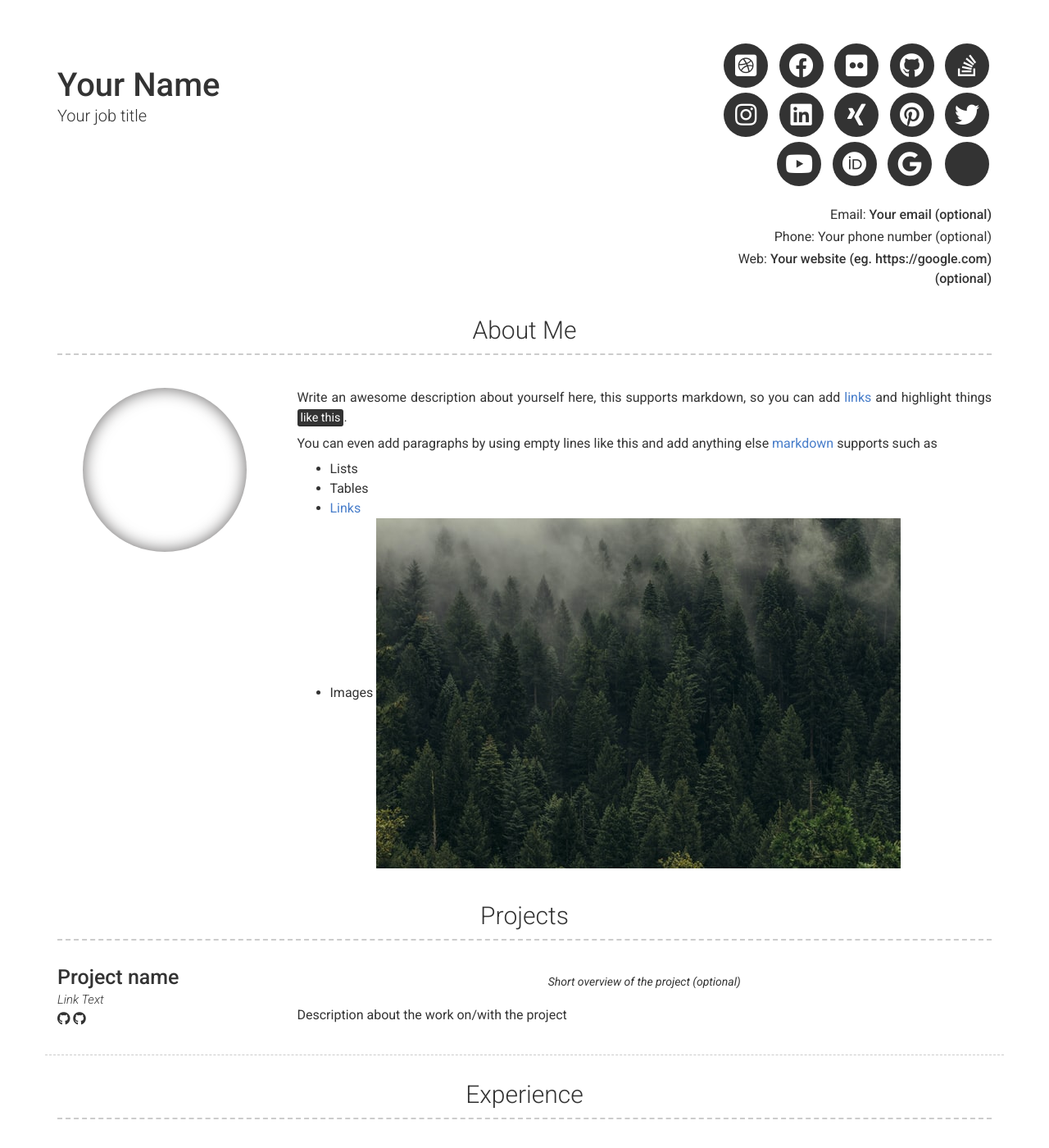
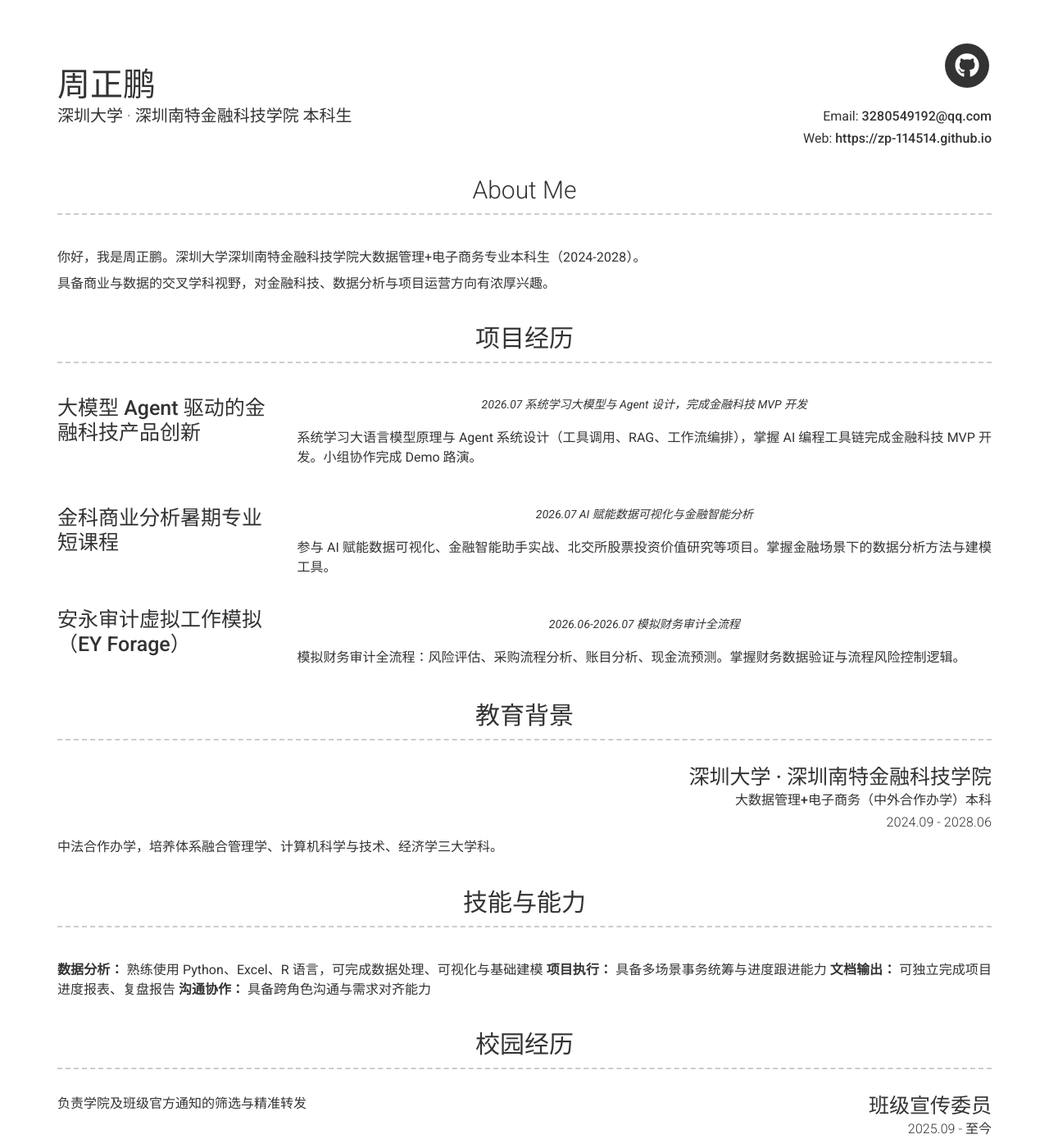
Before and after one commit to zp-114514/zp-114514.github.io, a Jekyll site: the page built from index.md, in a window 1280 px wide and 1400 px high. Shown: the whole window at 82% size. Built offline with Jekyll 4.4.1, drawn with Linux system fonts in a browser that asks for light colours; nearby versions of some CDN libraries; some of the changed text lies outside the part shown.

Commit message:
content: 更新个人信息和项目内容

```diff
--- a/_config.yml
+++ b/_config.yml
@@ -1,140 +1,77 @@
 # Site
-repository: Git repository where your resume will be hosted, only required if you are hosting on GitHub (eg. sproogen/modern-resume-theme)
-# favicon: Directory of your favicon (eg. images/favicon.ico)(optional)
-
-# Content configuration version
+repository: zp-114514/zp-114514.github.io
 version: 2
 
 # Personal info
-name: Your Name
-title: Your job title
-email: Your email (optional)
-# email_title: Email (Email title override)
-phone: Your phone number (optional)
-# phone_title: Phone (Phone title override)
-website: Your website (eg. https://google.com)(optional)
-# website_title: Web (Website title override)
-
-# Dark Mode (true/false/never)
+name: 周正鹏
+title: 深圳大学 · 深圳南特金融科技学院 本科生
+email: 3280549192@qq.com
+website: https://zp-114514.github.io
 darkmode: false
 
 # Social links
-twitter_username: jekyllrb
-github_username:  jekyll
-stackoverflow_username: "00000001"
-dribbble_username: jekyll
-facebook_username: jekyll
-flickr_username: jekyll
-instagram_username: jekyll
-linkedin_username: jekyll
-xing_username: jekyll
-pinterest_username: jekyll
-youtube_username: jekyll
-orcid_username: 0000-0000-0000-0000
-googlescholar_username: D847cGsAAAAJ
-
-# Additional icon links
-additional_links:
-- title: Link name
-  icon: Font Awesome brand icon name (eg. fab fa-twitter) (https://fontawesome.com/icons?d=gallery&s=brands&m=free)
-  url: Link url (eg. https://google.com)
-# - title: another link
-#   icon: font awesome brand icon name (eg. fab fa-twitter) (https://fontawesome.com/icons?d=gallery&s=brands&m=free)
-#   url: Link url (eg. https://google.com)
-
-# Google Analytics and Tag Manager
-# Using more than one of these may cause issues with reporting
-# gtm: "GTM-0000000"
-# gtag: "UA-00000000-0"
-# google_analytics: "UA-00000000-0"
+github_username: ZP-114514
 
 # About Section
-# about_title: About Me (Use this to override about section title)
-about_profile_image: Directory of profile image (eg. images/profile.jpg)
-about_content: | # this will include new lines to allow paragraphs
-  Write an awesome description about yourself here, this supports markdown, so you can add [links](http://foobar.com) and highlight things <mark>like this</mark>.
+about_content: |
+  你好，我是周正鹏。深圳大学深圳南特金融科技学院大数据管理+电子商务专业本科生（2024-2028）。
 
-  You can even add paragraphs by using empty lines like this and add anything else [markdown](https://www.markdownguide.org/getting-started#what-is-markdown) supports such as
-    - Lists
-    - Tables
-    - <a href="google.com">Links</a>
-    - Images ![alt text](/images/landscape-trees.jpg "Trees")
+  具备商业与数据的交叉学科视野，对金融科技、数据分析与项目运营方向有浓厚兴趣。
 
 content:
-  - title: Projects # Title for the section
-    layout: list # Type of content section (list/text)
+  - title: 项目经历
+    layout: list
     content:
       - layout: left
-        border: weak  # Value of `weak` will display a weak border below this item. # Any
-                      # other value (or no value) means no border will be displayed
-        title: Project name
-        link: Link to project (eg. sproogen.github.io/modern-resume-theme)(optional)
-        link_text: Link Text
-        additional_links:
-          - title:  Github page for project (eg. sproogen/modern-resume-theme)
-            icon: fab fa-github
-            url: Link to project (eg. sproogen.github.io/modern-resume-theme)(optional)
-          - title:  Github page for project (eg. sproogen/modern-resume-theme)
-            icon: fab fa-github
-            url: Link to project (eg. sproogen.github.io/modern-resume-theme)(optional)
-        quote: >
-          Short overview of the project (optional)
-        description: | # this will include new lines to allow paragraphs
-          Description about the work on/with the project
-  - title: Experience
+        title: 大模型 Agent 驱动的金融科技产品创新
+        quote: 2026.07 系统学习大模型与 Agent 设计，完成金融科技 MVP 开发
+        description: |
+          系统学习大语言模型原理与 Agent 系统设计（工具调用、RAG、工作流编排），掌握 AI 编程工具链完成金融科技 MVP 开发。小组协作完成 Demo 路演。
+      - layout: left
+        title: 金科商业分析暑期专业短课程
+        quote: 2026.07 AI 赋能数据可视化与金融智能分析
+        description: |
+          参与 AI 赋能数据可视化、金融智能助手实战、北交所股票投资价值研究等项目。掌握金融场景下的数据分析方法与建模工具。
+      - layout: left
+        title: 安永审计虚拟工作模拟（EY Forage）
+        quote: 2026.06-2026.07 模拟财务审计全流程
+        description: |
+          模拟财务审计全流程：风险评估、采购流程分析、账目分析、现金流预测。掌握财务数据验证与流程风险控制逻辑。
+
+  - title: 教育背景
+    layout: list
+    content:
+      - layout: top-right
+        title: 深圳大学 · 深圳南特金融科技学院
+        sub_title: 大数据管理+电子商务（中外合作办学）本科
+        caption: 2024.09 - 2028.06
+        description: |
+          中法合作办学，培养体系融合管理学、计算机科学与技术、经济学三大学科。
+
+  - title: 技能与能力
+    layout: text
+    content: |
+      **数据分析：** 熟练使用 Python、Excel、R 语言，可完成数据处理、可视化与基础建模
+      **项目执行：** 具备多场景事务统筹与进度跟进能力
+      **文档输出：** 可独立完成项目进度报表、复盘报告
+      **沟通协作：** 具备跨角色沟通与需求对齐能力
+
+  - title: 校园经历
     layout: list
     content:
       - layout: right
-        title: Company name
-        sub_title: Job title
-        caption: Date Range (eg. November 2016 - present)
-        link: Link to company (optional)
-        quote: >
-          Short description of the company (optional)
-        description: | # this will include new lines to allow paragraphs
-          Description of role
-  - title: Education
-    layout: list
-    content:
-      - layout: top-right
-        title: Institution name
-        sub_title: Qualifications (eg. BA Performing Arts)
-        caption: Date Range (eg. 2016 - 2019)
-        quote: >
-          Short institution or course description (optional)
-        description: | # this will include new lines to allow paragraphs
-          Description of qualification
-  - title: A Little More About Me
-    layout: text
-    content: | # this will include new lines to allow paragraphs
-      This is where you can write a little more about yourself. You could title this section **Interests** and include some of your other interests.
-
-      Or you could title it **Skills** and write a bit more about things that make you more desirable, like *leadership* or *teamwork*
-
-# Footer
-footer_show_references: true
-# references_title: References on request (Override references text)
+        title: 班级宣传委员
+        caption: 2025.09 - 至今
+        description: 负责学院及班级官方通知的筛选与精准转发
+      - layout: right
+        title: 微观经济学课程代表
+        caption: 2025.02 - 2025.07
+        description: 统筹班级课程信息整理，搭建师生沟通桥梁
 
 # Build settings
-# theme: modern-resume-theme (Use this is you are hosting your resume yourself)
-# remote_theme: sproogen/modern-resume-theme (Use this if you are hosting your resume on GitHub)
-
+remote_theme: sproogen/modern-resume-theme
 sass:
   sass_dir: _sass
   style: compressed
-
 plugins:
  - jekyll-seo-tag
-
-exclude : [
-  "Gemfile",
-  "Gemfile.lock",
-  "node_modules",
-  "vendor/bundle/",
-  "vendor/cache/",
-  "vendor/gems/",
-  "vendor/ruby/",
-  "lib/",
-  "scripts/",
-  "docker-compose.yml",
-  ]
```
